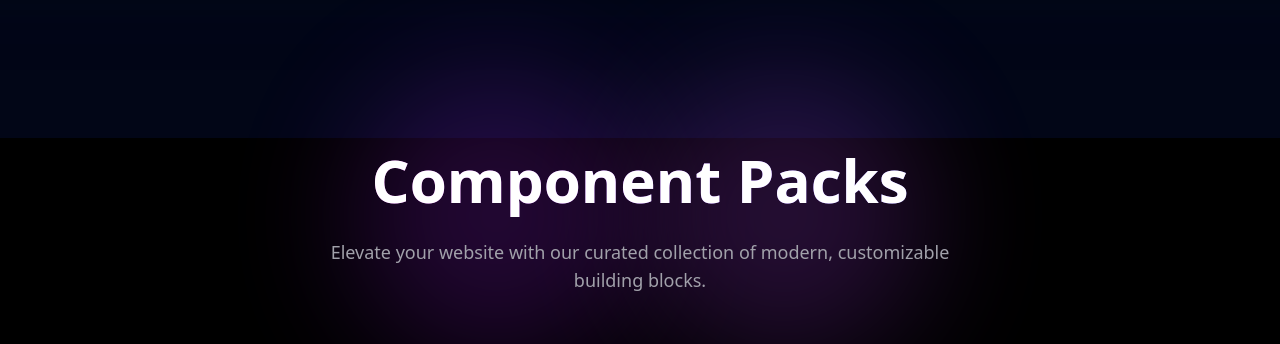
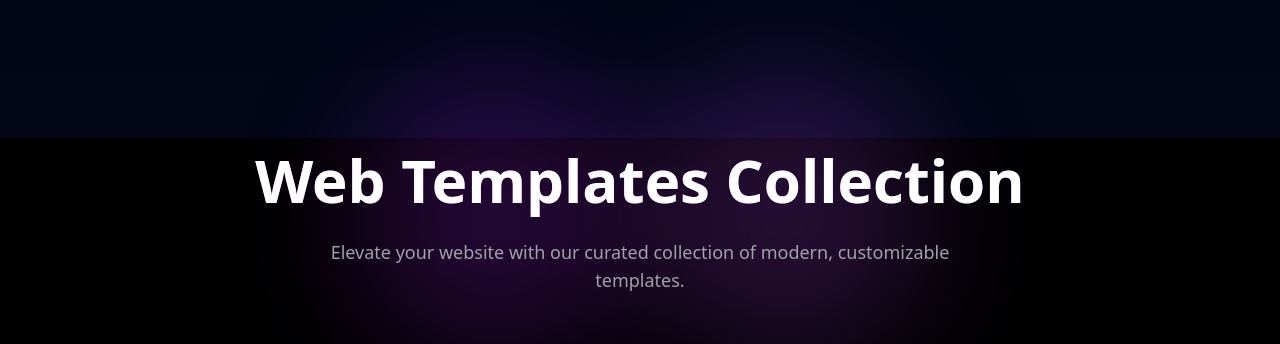
Before and after one commit to ake144/ui-forest, a Next.js app: page / in a window 1280 px wide. Shown: the part 4500-4844 px from the top of the page. Built offline with nearby package versions, Linux system fonts and the light colour scheme.

Commit message:
templates stuff

```diff
--- a/app/page.tsx
+++ b/app/page.tsx
@@ -51,7 +51,7 @@ export default function Home() {
           className="text-center mb-16 relative"
         >
           <h2 className="text-6xl p-3 font-extrabold text-white mb-4 relative z-10 bg-clip-text text-transparent bg-gradient-to-r from-pink-500 via-purple-500 to-blue-500">
-            Component Packs
+          Web Templates Collection
           </h2>
           {/* Title Glow Effect */}
           <div className="absolute inset-0 flex justify-center items-center">
@@ -59,7 +59,7 @@ export default function Home() {
             <div className="w-72 h-72 bg-[#b845ff] rounded-full blur-3xl opacity-20 animate-pulse"></div>
           </div>
           <p className="text-zinc-400 text-lg max-w-2xl mx-auto relative z-10">
-            Elevate your website with our curated collection of modern, customizable building blocks.
+            Elevate your website with our curated collection of modern, customizable templates.
           </p>
         </motion.div>
            </div>
```
